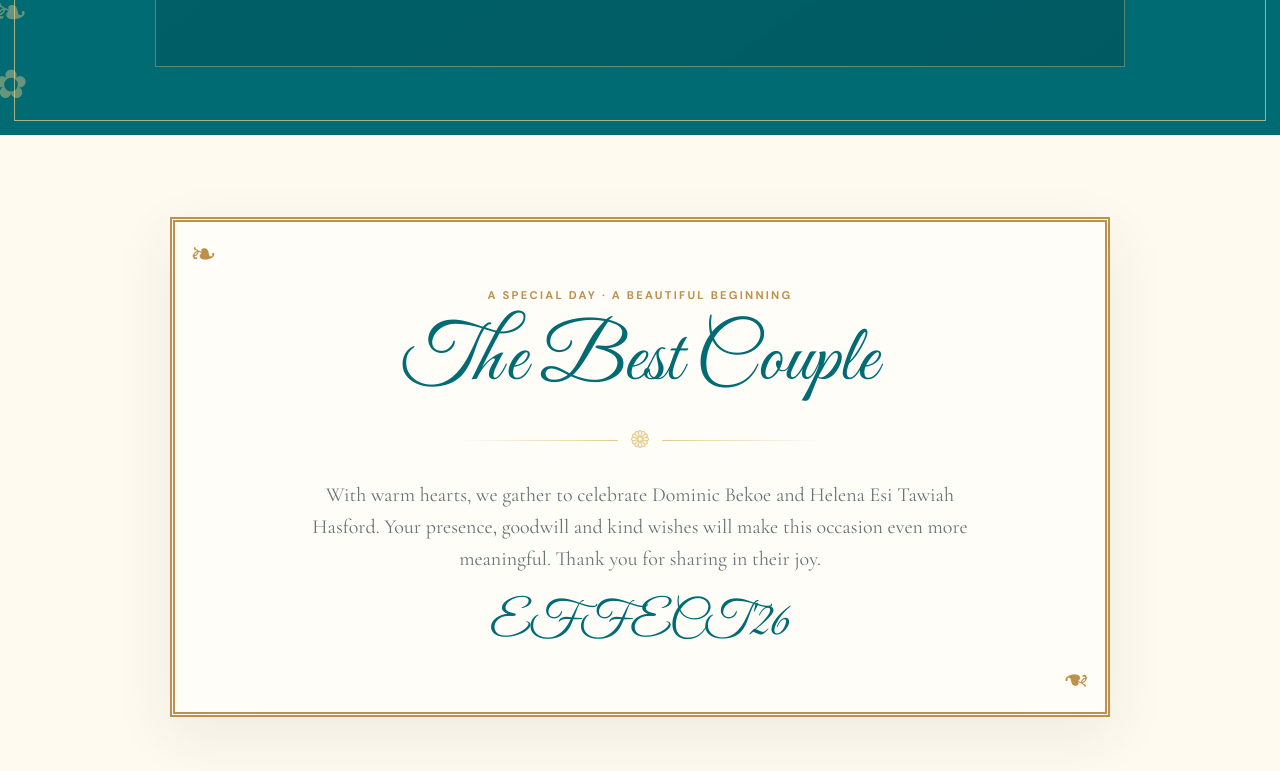
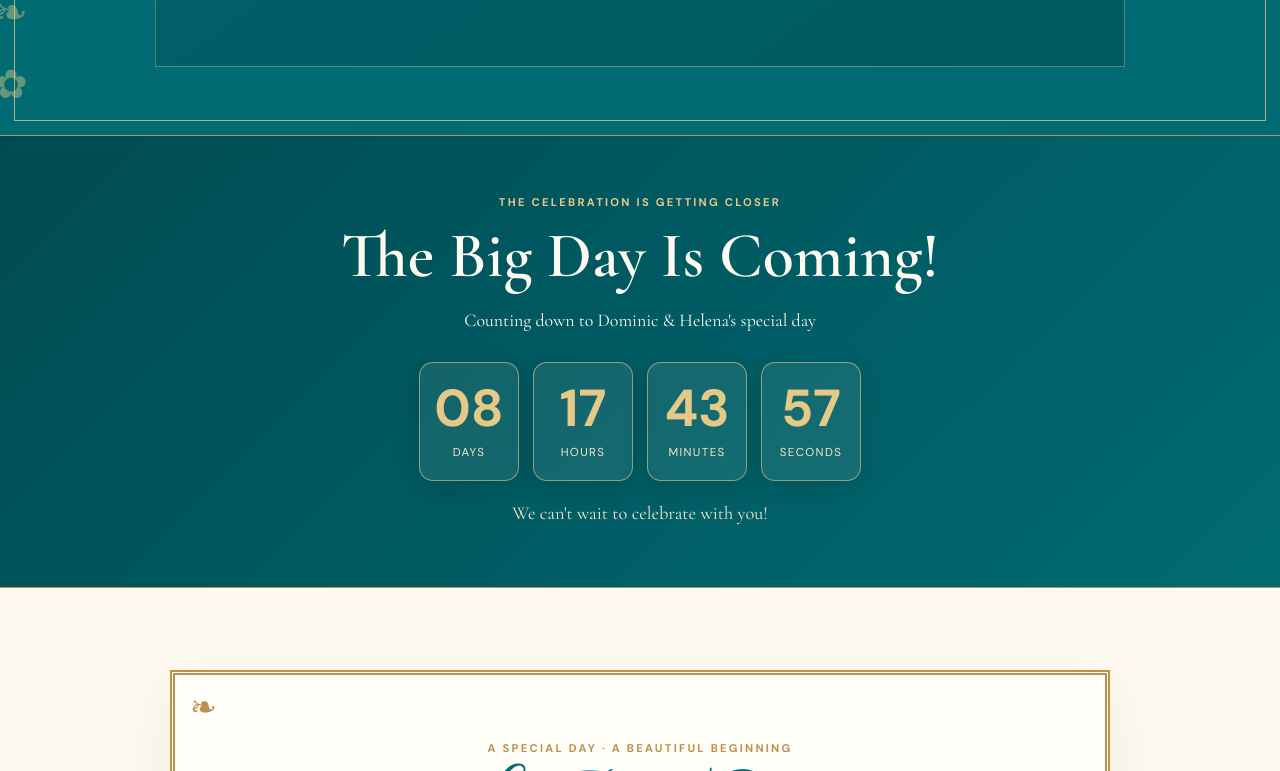
Before and after one commit to evanskyeiakora-lab/event, a plain HTML site: page index.html in a window 1280 px wide. Shown: the part 1120-1891 px from the top of the page. Drawn offline with nearby package versions, Linux system fonts and the light colour scheme.

Commit message:
Add live wedding countdown timer

```diff
--- a/index.html
+++ b/index.html
@@ -312,6 +312,24 @@
       .programme-list { margin-top: 15px; }
       .programme-list li { break-inside: avoid; }
     }
+
+    /* Live event countdown */
+    .countdown-section {
+      background: linear-gradient(135deg, var(--teal-deep), var(--teal));
+      color: var(--ivory);
+      padding: 58px 18px;
+      text-align: center;
+      border-top: 1px solid var(--gold);
+      border-bottom: 1px solid var(--gold);
+    }
+    .countdown-section .section-kicker { color: var(--gold-light); }
+    .countdown-section h2 { color: var(--ivory); }
+    .countdown-grid { display: flex; justify-content: center; gap: 14px; flex-wrap: wrap; margin: 28px auto 18px; }
+    .countdown-unit { min-width: 100px; padding: 18px 14px; border: 1px solid rgba(229,201,135,.6); border-radius: 14px; background: rgba(255,250,240,.08); box-shadow: 0 8px 24px rgba(0,0,0,.12); }
+    .countdown-number { display: block; color: var(--gold-light); font-family: "DM Sans", sans-serif; font-size: clamp(2rem, 5vw, 3.25rem); line-height: 1.05; font-weight: 700; font-variant-numeric: tabular-nums; }
+    .countdown-label { display: block; margin-top: 8px; color: var(--gold-pale); font-family: "DM Sans", sans-serif; font-size: .72rem; text-transform: uppercase; letter-spacing: .12em; }
+    #countdownMessage { color: var(--gold-pale); font-size: 1.15rem; margin: 18px 0 0; }
+    @media (max-width: 480px) { .countdown-unit { min-width: 70px; padding: 14px 8px; } .countdown-label { font-size: .62rem; letter-spacing: .07em; } }
   </style>
 </head>
 <body>
@@ -348,12 +366,27 @@
       <p class="hero-meta mb-4"><i class="bi bi-geo-alt me-2"></i>Rev. Gaddiel Acquaah Methodist Church, Nzema Line, Tarkwa, Ghana</p>
       <div class="d-flex flex-wrap justify-content-center gap-3">
         <a class="btn-teal" href="#programme">View Reception Programme</a>
-        <a class="btn-gold-outline" href="https://www.google.com/maps/search/?api=1&query=5.3025775%2C-1.9897991" target="_blank" rel="noopener noreferrer">View Venue on Google Maps</a>
+        <a class="btn-gold-outline" href="https://maps.app.goo.gl/uresixcmdJKssSaK9?g_st=iw" target="_blank" rel="noopener noreferrer">View Venue on Google Maps</a>
       </div>
     </div>
   </header>
 
   <main>
+
+    <section class="countdown-section" id="countdown-section" aria-labelledby="countdownHeading">
+      <div class="container">
+        <div class="section-kicker">The celebration is getting closer</div>
+        <h2 class="section-title" id="countdownHeading" style="color:var(--ivory)">The Big Day Is Coming!</h2>
+        <p class="mb-2">Counting down to Dominic & Helena's special day</p>
+        <div class="countdown-grid" aria-label="Countdown to the wedding">
+          <div class="countdown-unit"><span class="countdown-number" id="countdownDays">00</span><span class="countdown-label">Days</span></div>
+          <div class="countdown-unit"><span class="countdown-number" id="countdownHours">00</span><span class="countdown-label">Hours</span></div>
+          <div class="countdown-unit"><span class="countdown-number" id="countdownMinutes">00</span><span class="countdown-label">Minutes</span></div>
+          <div class="countdown-unit"><span class="countdown-number" id="countdownSeconds">00</span><span class="countdown-label">Seconds</span></div>
+        </div>
+        <p id="countdownMessage" aria-live="polite">We can't wait to celebrate with you!</p>
+      </div>
+    </section>
     <section class="section" id="celebration">
       <div class="container">
         <div class="invitation-card">
@@ -394,7 +427,7 @@
           <li><div><div class="programme-item-title">Closing Prayer</div><div class="programme-detail">To be announced</div></div></li>
         </ol>
         <div class="text-center">
-          <div class="credit"># MCEEPAKK ✍🏾</div>
+          <div class="credit">Programme prepared by MCEEPAKK ✍🏾</div>
           <button class="btn-teal mt-3 no-print" onclick="window.print()"><i class="bi bi-printer me-2"></i>Print Programme</button>
         </div>
       </div>
@@ -418,17 +451,17 @@
               </div>
               <div class="d-flex gap-3 mt-3">
                 <i class="bi bi-clock"></i>
-                <div><strong>Time</strong><br><span class="venue-copy">1:30 PM</span></div>
+                <div><strong>Time</strong><br><span class="venue-copy">9:30 AM</span></div>
               </div>
             </div>
-            <a class="btn-teal me-2 mb-2" href="https://www.google.com/maps/search/?api=1&query=5.3025775%2C-1.9897991" target="_blank" rel="noopener noreferrer"><i class="bi bi-map me-2"></i>Open Exact Venue Pin</a>
-            <a class="btn-gold-outline mb-2" href="https://www.google.com/maps/search/?api=1&query=5.3025775%2C-1.9897991" target="_blank" rel="noopener noreferrer"><i class="bi bi-sign-turn-right me-2"></i>Get Directions</a>
+            <a class="btn-teal me-2 mb-2" href="https://maps.app.goo.gl/uresixcmdJKssSaK9?g_st=iw" target="_blank" rel="noopener noreferrer"><i class="bi bi-map me-2"></i>Open Exact Venue Pin</a>
+            <a class="btn-gold-outline mb-2" href="https://maps.app.goo.gl/uresixcmdJKssSaK9?g_st=iw" target="_blank" rel="noopener noreferrer"><i class="bi bi-sign-turn-right me-2"></i>Get Directions</a>
             <p class="map-caption">The exact destination is provided through the Google Maps link shared by the organiser.</p>
           </div>
           <div class="col-lg-7">
             <div class="map-wrap">
               <iframe class="map-frame" title="Map preview of Rev. Gaddiel Acquaah Methodist Church, Nzema Line, Tarkwa, Ghana"
-                src="https://www.google.com/maps/search/?api=1&query=5.3025775%2C-1.9897991"
+                src="https://www.google.com/maps?q=Rev.%20Gaddiel%20Acquaah%20Methodist%20Church%2C%20Nzema%20Line%2C%20Tarkwa%2C%20Ghana&output=embed"
                 loading="lazy" referrerpolicy="no-referrer-when-downgrade" allowfullscreen></iframe>
             </div>
             <p class="map-caption">Area preview of Nzema Line, Tarkwa. For the precise event destination, use the “Open Exact Venue Pin” button.</p>
@@ -441,7 +474,7 @@
       <div class="container">
         <div class="qr-card">
           <div class="section-kicker">Keep the event details close</div>
-          <h2 class="section-title">Please scan the QR code below to access the program outline and view the schedule of events</h2>
+          <h2 class="section-title">Scan to Visit</h2>
           <p class="text-secondary">After the website is published online, this QR code will open the full event page, reception programme and venue information.</p>
           <div id="qrcode" aria-label="Event website QR code"><span class="qr-status">Preparing QR code…</span></div>
           <p class="qr-status" id="qrStatus">The QR code will use this website's published address.</p>
@@ -517,6 +550,31 @@
         window.open("https://wa.me/?text=" + encodeURIComponent(shareText), "_blank", "noopener");
       }
     });
+
+    // Live countdown: 28 November 2026 at 9:30 AM Ghana time (UTC).
+    const weddingDate = new Date("2026-11-28T09:30:00+00:00").getTime();
+    const countdownMessage = document.getElementById("countdownMessage");
+    function updateWeddingCountdown() {
+      const distance = weddingDate - Date.now();
+      if (distance <= 0) {
+        ["countdownDays", "countdownHours", "countdownMinutes", "countdownSeconds"].forEach(id => {
+          document.getElementById(id).textContent = "00";
+        });
+        countdownMessage.textContent = distance > -86400000 ? "🎉 Today is the day! The celebration has begun!" : "Thank you for celebrating this beautiful moment with us!";
+        return;
+      }
+      const days = Math.floor(distance / 86400000);
+      const hours = Math.floor((distance % 86400000) / 3600000);
+      const minutes = Math.floor((distance % 3600000) / 60000);
+      const seconds = Math.floor((distance % 60000) / 1000);
+      document.getElementById("countdownDays").textContent = String(days).padStart(2, "0");
+      document.getElementById("countdownHours").textContent = String(hours).padStart(2, "0");
+      document.getElementById("countdownMinutes").textContent = String(minutes).padStart(2, "0");
+      document.getElementById("countdownSeconds").textContent = String(seconds).padStart(2, "0");
+      countdownMessage.textContent = "We can't wait to celebrate with you!";
+    }
+    updateWeddingCountdown();
+    const countdownInterval = setInterval(updateWeddingCountdown, 1000);
     renderEventQr();
   </script>
 </body>
```
